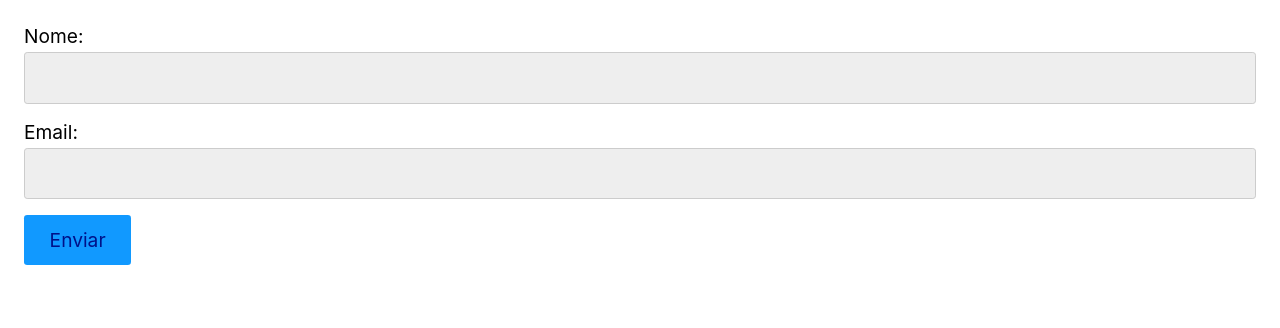
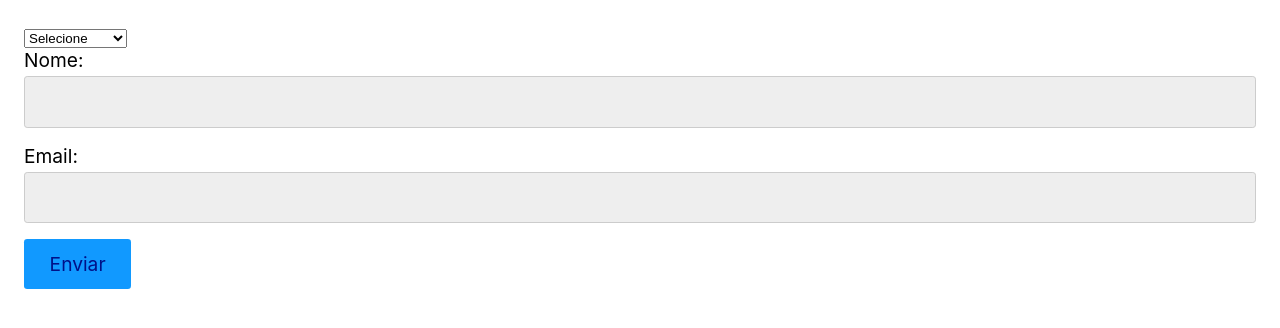
Before and after one commit to ArthurDetomi/React-Origamid, a React (Create React App) app in the folder modulo04-form/form/: page / in a window 1280 px wide. Shown: the top 328 px of the page. Built offline with nearby package versions, Linux system fonts and the light colour scheme.

Commit message:
Componente Select Aula 40

```diff
--- a/modulo04-form/form/src/App.js
+++ b/modulo04-form/form/src/App.js
@@ -1,8 +1,9 @@
-import AppInp from "./components/inputComponente/AppInp";
+import AppForm from "./components/inputComponente/AppForm";
+
 function App() {
   return (
     <div>
-      <AppInp />
+      <AppForm />
     </div>
   );
 }
--- a/modulo04-form/form/src/components/inputComponente/AppInp.jsx
+++ b/modulo04-form/form/src/components/inputComponente/AppForm.jsx
@@ -1,12 +1,22 @@
 import React from "react";
 import Input from "./Input";
+import Select from "./Select";
 
-const AppInp = () => {
+const AppForm = () => {
   const [nome, setNome] = React.useState("");
   const [email, setEmail] = React.useState("");
+  const [produto, setProduto] = React.useState("");
 
   return (
     <form>
+      <Select
+        id="produto"
+        value={produto}
+        setValue={setProduto}
+        name={produto}
+        options={["Smarthphone", "Tablet", "Notebook", "Monitor"]}
+        required
+      />
       <Input
         label="Nome:"
         id="nome"
@@ -29,4 +39,4 @@ const AppInp = () => {
   );
 };
 
-export default AppInp;
+export default AppForm;
--- /dev/null
+++ b/modulo04-form/form/src/components/inputComponente/Select.jsx
@@ -0,0 +1,18 @@
+import React from "react";
+
+const Select = ({ options = [], setValue, ...props }) => {
+  return (
+    <select {...props} onChange={(e) => setValue(e.target.value)}>
+      <option value="" disabled>
+        Selecione
+      </option>
+      {options.map((option) => (
+        <option key={option} value={option}>
+          {option}
+        </option>
+      ))}
+    </select>
+  );
+};
+
+export default Select;
```
